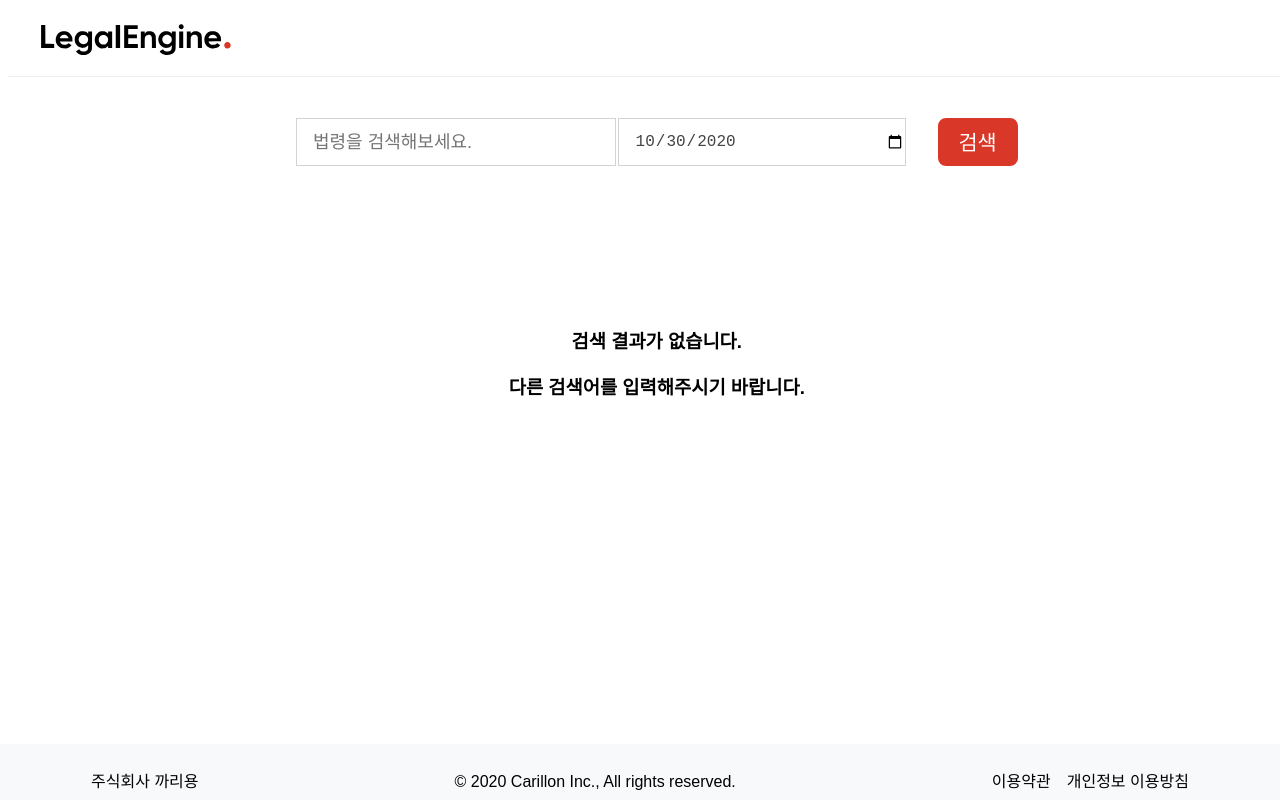
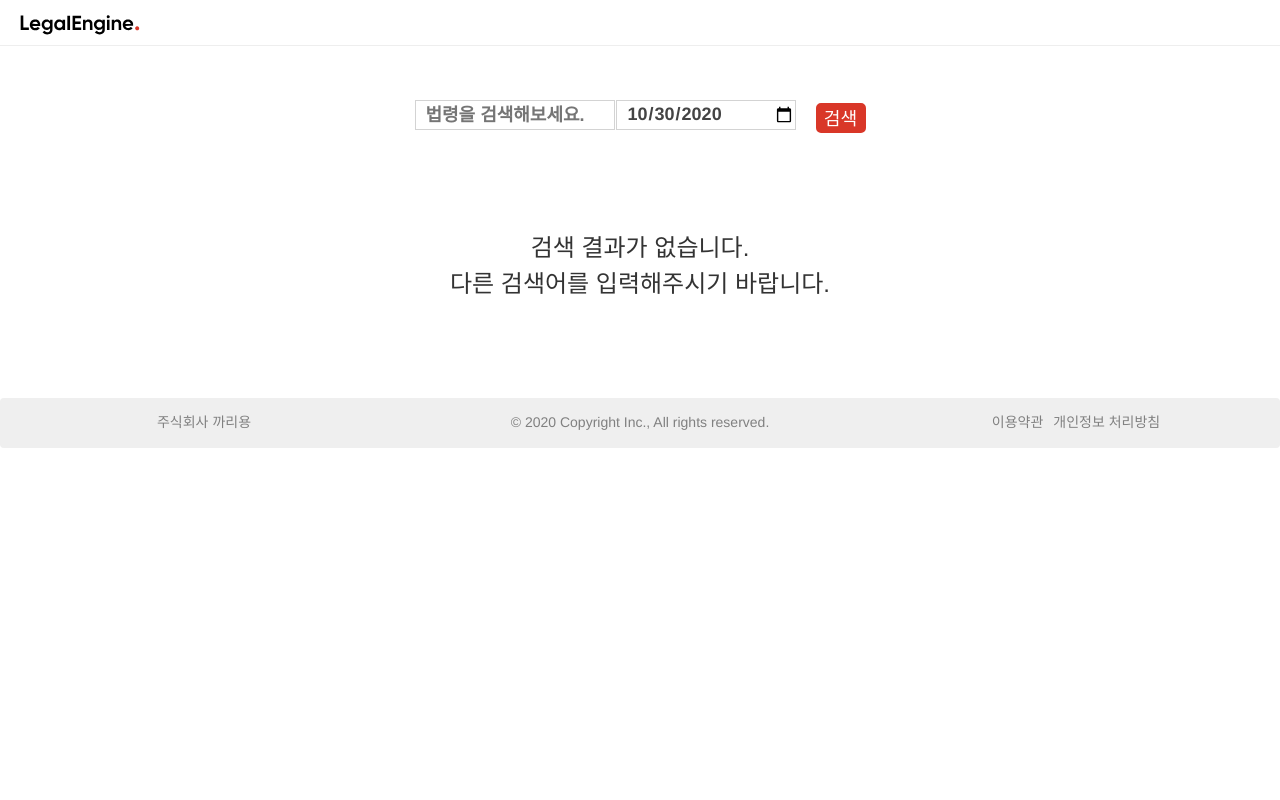
Before and after one commit to tosky1125/legalengine, a React (Create React App) app in the folder client/: page /search in a window 1280 px wide. Built offline with nearby package versions, Linux system fonts and the light colour scheme; a web font is replaced by a local one.

Commit message:
Implement Footer Component and SearchResult Page using Bootstrap

```diff
--- a/client/src/components/Footer.css
+++ b/client/src/components/Footer.css
@@ -1,3 +1,31 @@
+.footer {
+  clear: both;
+  position: relative;
+  z-index: 1;
+  height: -3em;
+  margin-top: 5em;
+}
+
+.footer-copyright {
+  padding-top: 1.3rem;
+  color: grey;
+  background-color: #efefef;
+}
+
+.footer-links-term {
+  text-decoration: none;
+  color: grey !important;
+}
+
+.footer-links-policy {
+  margin-left: 1rem;
+  text-decoration: none;
+  color: grey !important;
+}
+
+
+/*
+
 .footer-form {
   background-color: #f8f9fa;
   position: fixed;
@@ -8,10 +36,10 @@
   text-align: center;
   padding-top: 1.5rem;
 }
-/*
+
 grid-template-columns: 1fr 1fr;
 display: grid;
-*/
+
 .footer-name {
   width: 30%;
 }
@@ -19,17 +47,5 @@ display: grid;
   width: 30%;
   margin-left: 20%;
 }
-.footer-guideline {
-  width: 30%;
-  margin-left: 20%;
-}
 
-.footer-guideline-term:hover {
-  border-bottom: 1px solid black;
-}
-.footer-guideline-policy {
-  margin-left: 1rem;
-}
-.footer-guideline-policy:hover {
-  border-bottom: 1px solid black;
-}
+*/
--- a/client/src/components/Footer.js
+++ b/client/src/components/Footer.js
@@ -1,7 +1,60 @@
 import React from 'react';
+import { Col, Container, Row} from "react-bootstrap";
 import './Footer.css';
+//Import Footer link
 
-function Footer() {
+const Footer = () => {
+  return (
+    <div className='footer'>
+      <div className='footer-copyright text-center navbar navbar-sticky-bottom'>
+        <Container fluid='md'>
+        <Row>
+        <Col md={1} />
+        <Col md={2}>
+        <span>주식회사 까리용</span>
+        </Col>
+        <Col md={6}>
+        <span>
+          &copy; {new Date().getFullYear()} Copyright Inc., All rights reserved.
+        </span>
+        </Col>
+        <Col md={2}>
+          <a href='https://legalengine.co.kr/termsofservice' className='footer-links-term'>이용약관</a>
+          <a href='https://legalengine.co.kr/privacypolicy' className='footer-links-policy'>개인정보 처리방침</a>
+        </Col>
+        <Col md={1} />
+        </Row>
+          </Container>
+
+      </div>
+      <link
+            rel='stylesheet'
+            href='https://netdna.bootstrapcdn.com/bootstrap/3.3.5/css/bootstrap.min.css'
+        />
+    </div>
+  );
+}
+
+
+export default Footer;
+
+/*
+<div class="navbar navbar-inverse navbar-fixed-bottom">
+      <div class="container">
+        <p class="navbar-text">© Random</p>
+      </div>
+    </div>
+*/
+/*
+<footer color="blue" className="font-small pt-4 mt-4">
+      <div className="footer-copyright d-flex align-content-end flex-wrap text-center py-3">
+        <Container fluid>
+          &copy; {new Date().getFullYear()} Copyright: <a href="https://www.legalengine.co.kr"> legalengine.co.kr </a>
+        </Container>
+      </div>
+    </footer>
+*/
+/*function Footer() {
   return (
     <div className='footer-form'>
       <span className="footer-name">주식회사 까리용</span>
@@ -12,6 +65,4 @@ function Footer() {
       </span>
     </div>
   );
-}
-
-export default Footer;
+}*/
--- a/client/src/components/Nav.css
+++ b/client/src/components/Nav.css
@@ -2,7 +2,7 @@
   position: fixed;
   background-color: #ffffff;
   display: grid;
-  grid-template-columns: repeat(10, 1fr);
+  grid-template-columns: repeat(20, 1fr);
   top: 0;
   border-bottom: 0.5px solid #eee;
   z-index: 10000;
--- a/client/src/components/SearchResult.css
+++ b/client/src/components/SearchResult.css
@@ -4,12 +4,10 @@
 
 .searchresult-container {
   position: relative;
-  top: 10vh;
-  bottom: 5vh;
-  overflow: hidden;
-  margin-left: 5rem;
-  margin-right: 5rem;
-  width: 90%;
+  margin-top: 10rem;
+  /* top: 10rem; */
+  height: 80%;
+  width: 100%;
 }
 
 .searchresult-empty {
@@ -19,6 +17,7 @@
 
 .searchresult-form {
   margin: 0 auto;
+  display: block;
 }
 
 .searchresult-pagination {
--- a/client/src/components/SearchResult.js
+++ b/client/src/components/SearchResult.js
@@ -91,7 +91,8 @@ class SearchResult extends React.Component {
             href='https://netdna.bootstrapcdn.com/bootstrap/3.3.5/css/bootstrap.min.css'
         />
         <Row>
-          <Col md-auto>
+        <Col md={1}></Col>
+          <Col md={10}>
             <Card className='searchresult-form'>
               <Card.Header>
                 <Card.Title as='h5'> 총 {this.props.lawlist.length} 건의 결과</Card.Title>
@@ -145,6 +146,7 @@ class SearchResult extends React.Component {
               </Card.Body>
             </Card>
           </Col>
+          <Col md={1}></Col>
         </Row>
       </div>
     );
```
